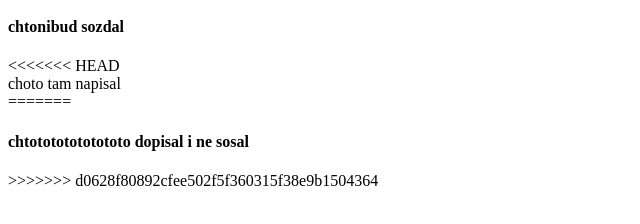
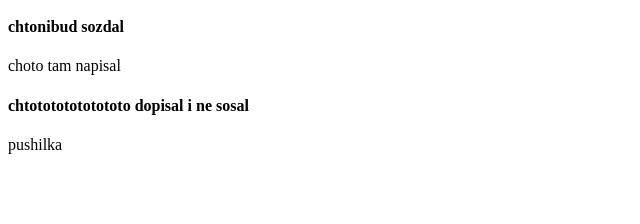
Before and after one commit to hopetodie/Game-store, a plain HTML site: page index.html in a window 1280 px wide. Shown: the part 136-360 px from the top of the page, without its empty margins (0-640 px from the left). Drawn offline with Linux system fonts and the light colour scheme.

Commit message:
pushilka

```diff
--- a/index.html
+++ b/index.html
@@ -10,10 +10,12 @@
     <h1>kek shrek</h1>
     <h2>privet shrek</h2>
     <h4>chtonibud sozdal</h4>
-<<<<<<< HEAD
     <div>choto tam napisal</div>
-=======
     <h4>chtotototototototo dopisal i ne sosal</h4>
->>>>>>> d0628f80892cfee502f5f360315f38e9b1504364
+    <section>
+        <div class="container">
+            <p>pushilka</p>
+        </div>
+    </section>
 </body>
 </html>
```
